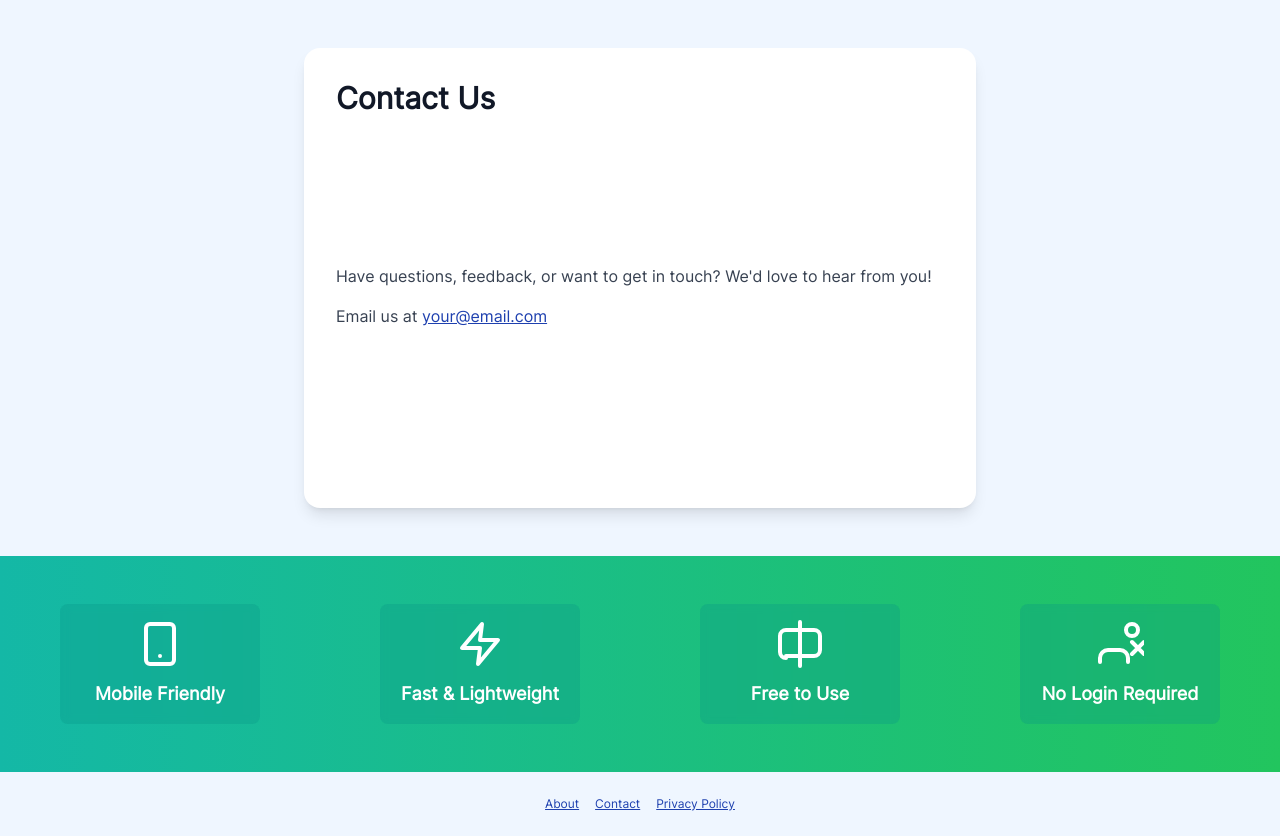
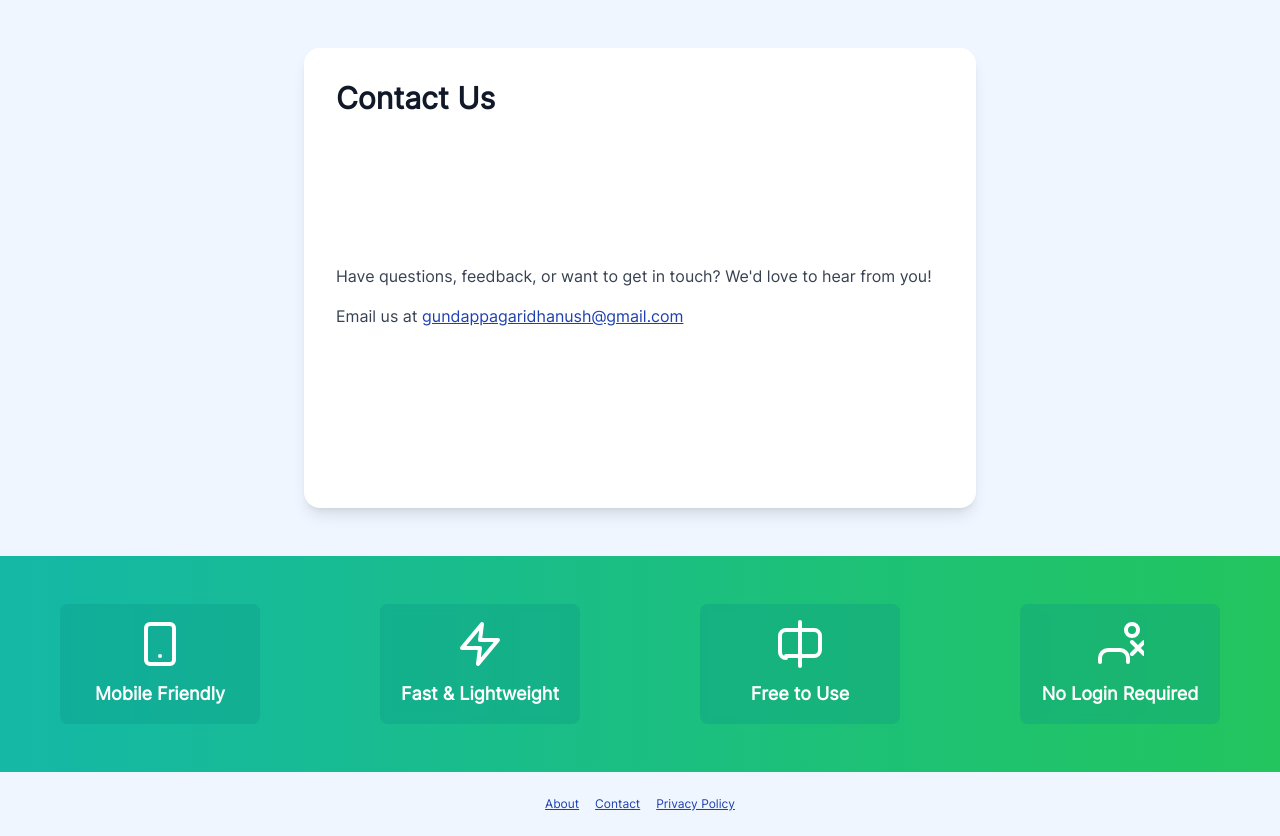
Before and after one commit to Dhanush-VibeCoder/smartstudenttools, a React (Vite) app: page /contact in a window 1280 px wide. Built offline with nearby package versions, Linux system fonts and the light colour scheme.

Commit message:
Update Contact.jsx

```diff
--- a/Contact.jsx
+++ b/Contact.jsx
@@ -9,7 +9,7 @@ const Contact = () => (
       Have questions, feedback, or want to get in touch? We'd love to hear from you!
     </p>
     <p className="mb-4 text-gray-700 dark:text-gray-300">
-      Email us at <a href="mailto:gundappagaridhanush@gmail.com" className="underline text-blue-800 hover:text-blue-900 dark:text-blue-300 dark:hover:text-white">your@email.com</a>
+      Email us at <a href="mailto:gundappagaridhanush@gmail.com" className="underline text-blue-800 hover:text-blue-900 dark:text-blue-300 dark:hover:text-white">gundappagaridhanush@gmail.com</a>
     </p>
     {/* Placeholder for a contact form if you want to add one later */}
     {/* <form>...</form> */}
```
